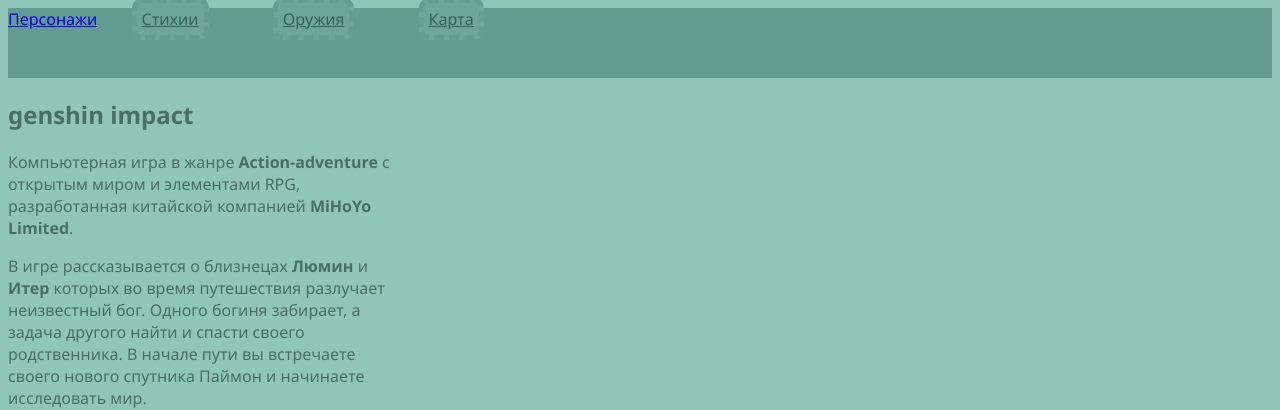
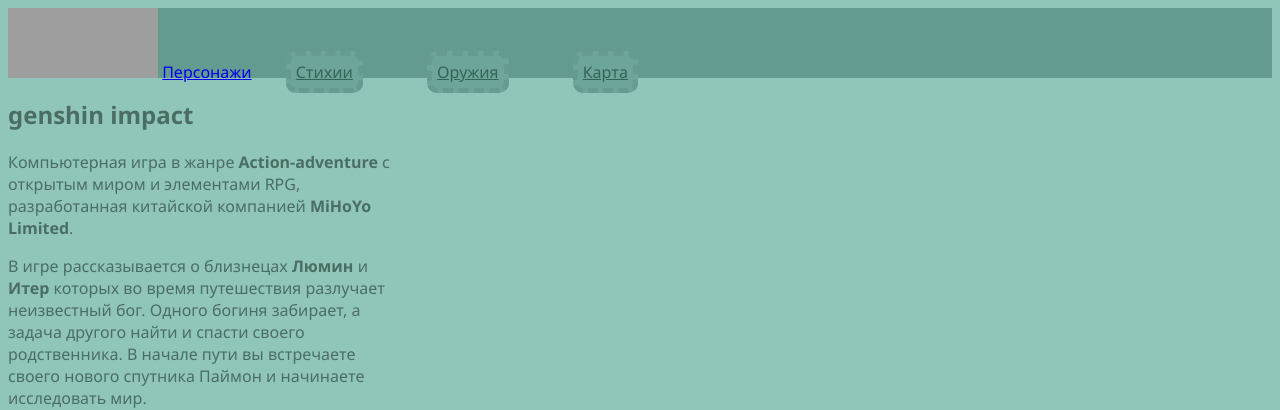
Before and after one commit to mtolchaeva/gensin-impact, a plain HTML site: page index.html in a window 1280 px wide. Shown: the top 410 px of the page. Drawn offline with Linux system fonts and the light colour scheme; grey boxes are pictures that could not be loaded.

Commit message:
Update index.html

```diff
--- a/index.html
+++ b/index.html
@@ -4,7 +4,7 @@
     <link href="index.css" rel="stylesheet">
 </head>
     <header>
-
+            <a href="https://genshin.mihoyo.com/ru/"><img src="https://cdn2.steamgriddb.com/file/sgdb-cdn/logo_thumb/871507605e87e9fbe8db5459252c5416.png" class="log"/></a>
             <a href="characters.html">Персонажи</a>
             <a href="elements.html" class="nav_a">Стихии</a>
             <a href="weapon.html" class="nav_a">Оружия</a>
```
